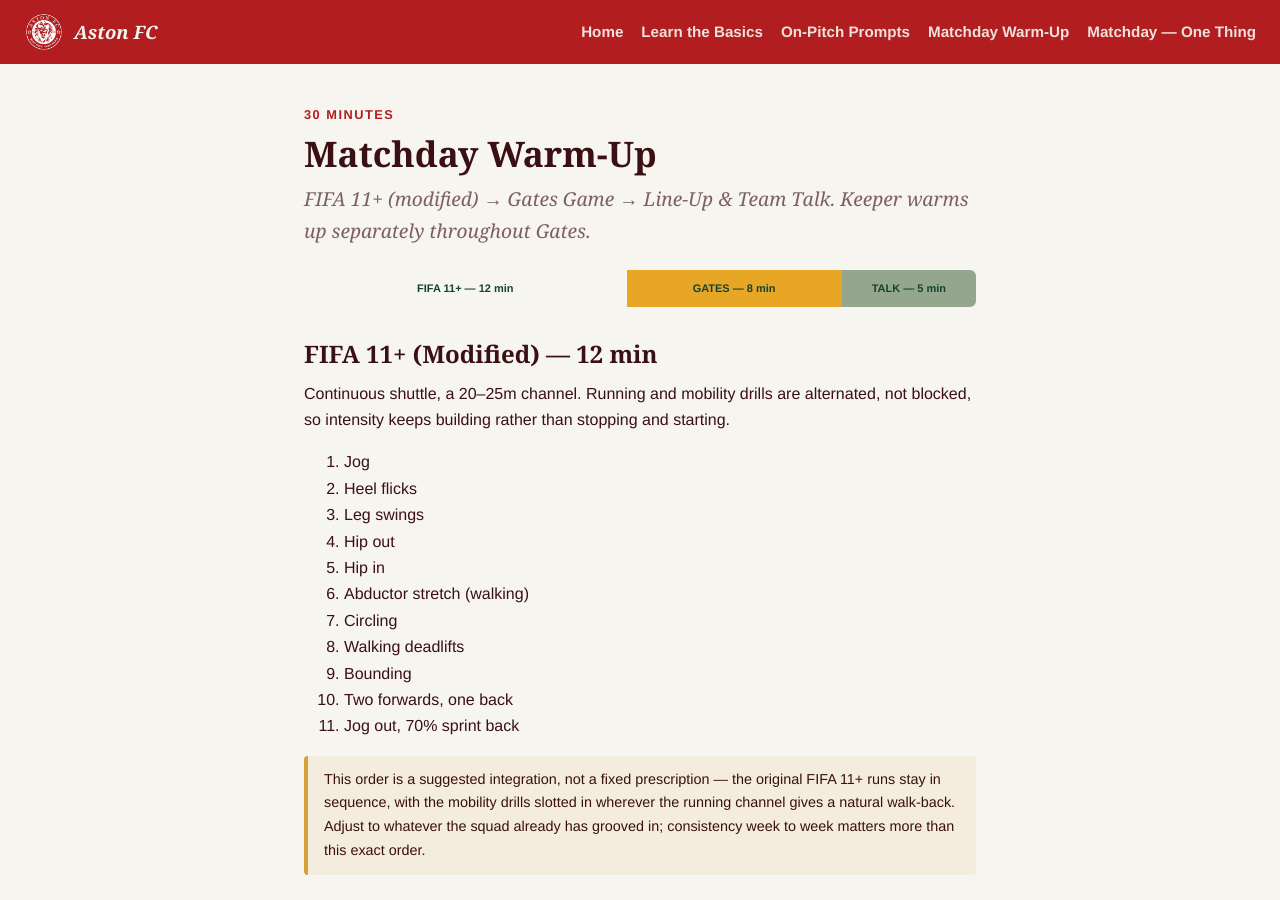
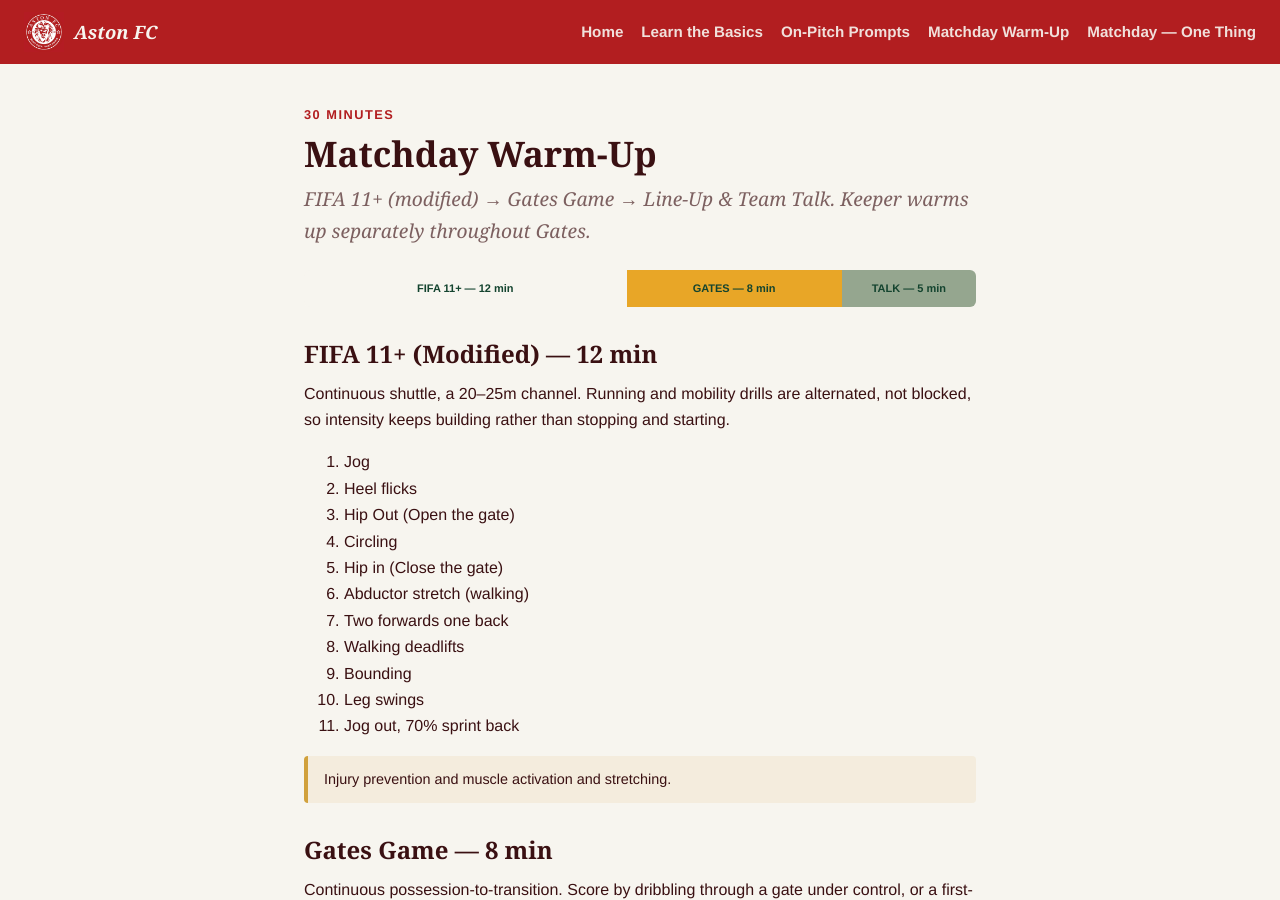
Before and after one commit to Kav-Arna/team-site, a Jekyll site: the page built from warm-up.md, in a window 1280 px wide and 900 px high. Built offline with Jekyll 4.4.1, drawn with Linux system fonts in a browser that asks for light colours.

Commit message:
Update warm-up.md

```diff
--- a/warm-up.md
+++ b/warm-up.md
@@ -18,18 +18,18 @@ Continuous shuttle, a 20–25m channel. Running and mobility drills are alternat
 
 1. Jog
 2. Heel flicks
-3. Leg swings
-4. Hip out
-5. Hip in
+3. Hip Out (Open the gate)
+4. Circling
+5. Hip in (Close the gate)
 6. Abductor stretch (walking)
-7. Circling
+7. Two forwards one back
 8. Walking deadlifts
 9. Bounding
-10. Two forwards, one back
+10. Leg swings
 11. Jog out, 70% sprint back
 
 <div class="note">
-This order is a suggested integration, not a fixed prescription — the original FIFA 11+ runs stay in sequence, with the mobility drills slotted in wherever the running channel gives a natural walk-back. Adjust to whatever the squad already has grooved in; consistency week to week matters more than this exact order.
+Injury prevention and muscle activation and stretching.
 </div>
 
 ## Gates Game — 8 min
```
